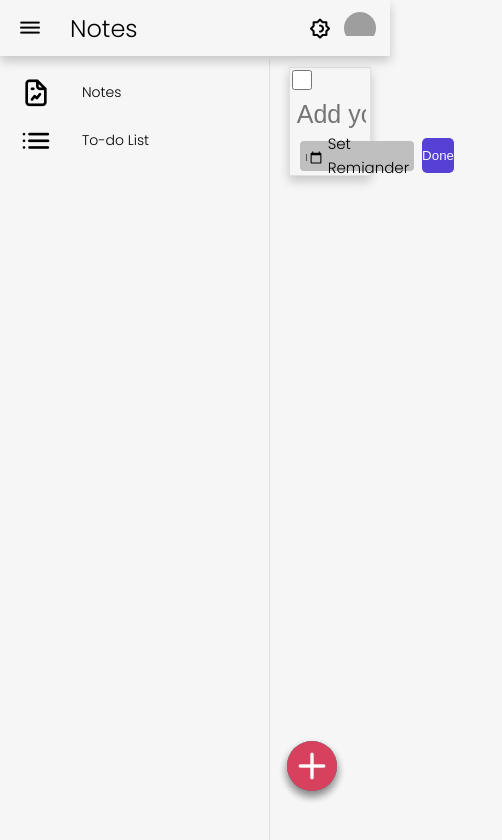
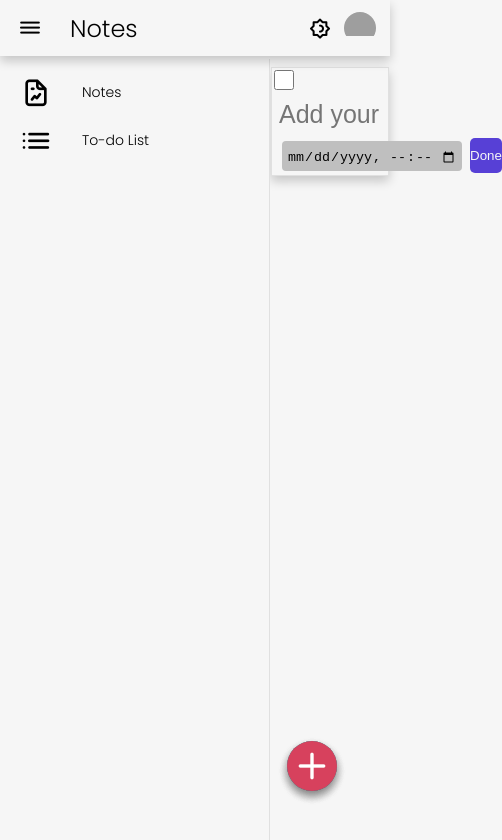
Before and after one commit to Siddhartha-Pandit/notes, a React (Create React App) app in the folder notes/notesfront/: page /todo/add in a window 390 px wide. Shown: the top 840 px of the page, 502 px wide, since content can reach past the window. Built offline with nearby package versions, Linux system fonts and the light colour scheme; grey boxes are pictures that could not be loaded; a web font is replaced by a local one.

Commit message:
minor changes

```diff
--- a/notes/notesfront/src/App.css
+++ b/notes/notesfront/src/App.css
@@ -455,6 +455,9 @@ border-radius: 5px;
   height: 20px;
 
 }
+.dates{
+  width: 170px;
+}
 .abc{
   background-color: var(--set-remainder);
   border: none;
@@ -475,8 +478,11 @@ border-radius: 5px;
   /* laptop phone */
 }
 
-@media only screen and(max-width:796px) {
+@media only screen and (max-width:796px) {
   /* tablet phone */
+  .addNotes-cointainer{
+    width: 100%;
+  }
 }
 
 @media only screen and (max-width:600px) {
@@ -516,4 +522,7 @@ border-radius: 5px;
 
     height: 84%;
   }
+  .addNotes-cointainer{
+    width: 100%;
+  }
 }
--- a/notes/notesfront/src/components/AddTodo.jsx
+++ b/notes/notesfront/src/components/AddTodo.jsx
@@ -12,11 +12,9 @@ const AddTodo = () => {
                 <div className="bottom-bar bottom-todo">
                     <div className="set-date">
                         <form >
-                            <input className="checkbox abc" type="datetime-local"></input>
+                            <input className="checkbox abc dates" type="datetime-local"></input>
                         </form >
-                        <div className="remainder-textcointainer">
-                            Set Remiander
-                        </div>
+
                     </div>
 
                     <button>Done</button>
--- a/notes/notesfront/src/components/Navbar.jsx
+++ b/notes/notesfront/src/components/Navbar.jsx
@@ -8,7 +8,7 @@ const Navbar = () => {
 
    window.addEventListener("resize",()=>{
 
-    window.outerWidth <= 600 ? setSidenavOpen(false) : setSidenavOpen(true)
+    window.outerWidth <= 800 ? setSidenavOpen(false) : setSidenavOpen(true)
    })
 
     window.addEventListener("scroll",function(){
```
